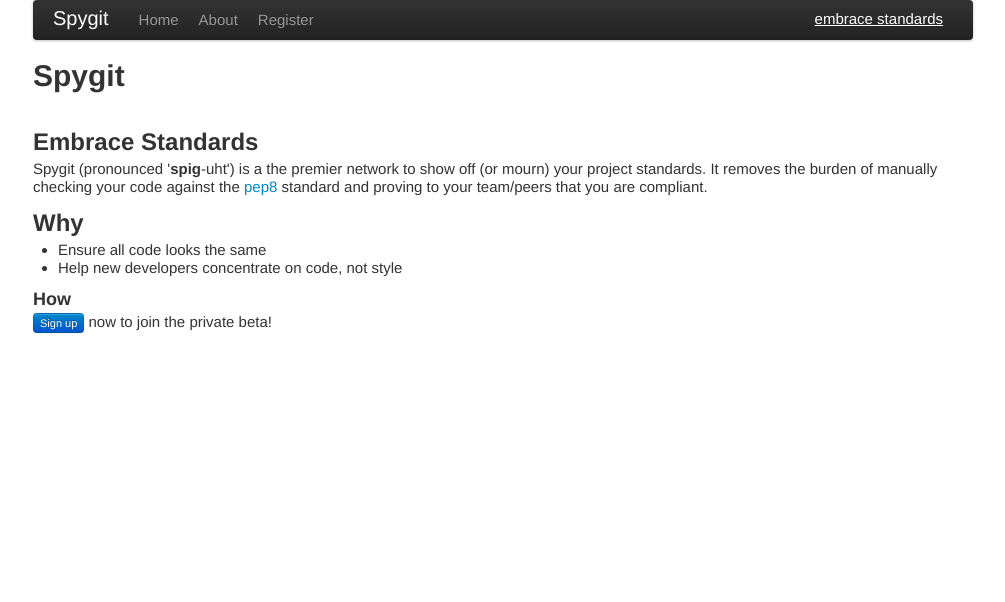
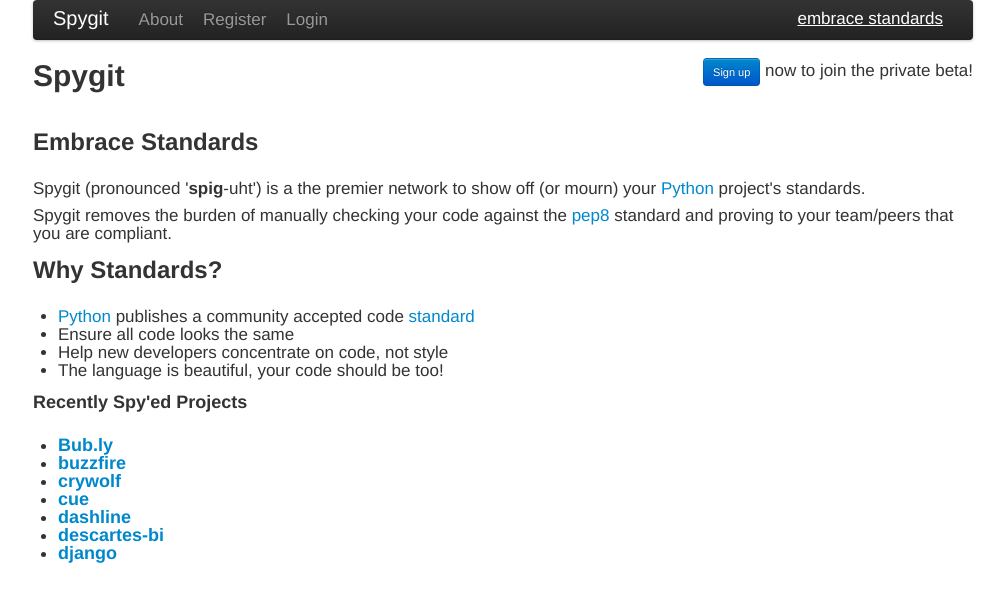
Before and after one commit to durden/split_testing_playground, a Django app: page / in a window 1280 px wide. Shown: the top 602 px of the page, without its empty margins (137-1142 px from the left). Run offline with Django 3.2, Linux system fonts and the light colour scheme.

Commit message:
Add a bit more content

```diff
--- a/assets/css/style.css
+++ b/assets/css/style.css
@@ -1,9 +1,13 @@
 body, p {
-    font-size: 15px;
+    font-size: 17px;
 }
 
 h1 {
     margin-bottom: 30px;
+}
+
+h2, h3, h4, h5, h6 {
+    margin-bottom: 20px;
 }
 
 .form-horizontal {
--- a/templates/about.html
+++ b/templates/about.html
@@ -19,6 +19,12 @@
         application.  I did not feel it was necessary to reproduce all the
         content, etc. here.
     </p>
+    <h2>Find a bug?</h2>
+    <p>
+        Spygit is open source, so
+        <a href="https://github.com/durden/spygit">fork it</a> and help improve
+        it!
+    </p>
     <p>
         The original idea for spygit was partially inspired by the
         <a href="http://validator.w3.org/">HTML validator</a>.
--- a/templates/base.html
+++ b/templates/base.html
@@ -16,9 +16,9 @@
                         <div class="nav-collapse">
                             <ul class="nav">
                                 {% block nav %}
-                                    <li><a href="/">Home</a></li>
                                     <li><a href="/about">About</a></li>
                                     <li><a href="/register">Register</a></li>
+                                    <li><a href="/admin">Login</a></li>
                                 {% endblock %}
                             </ul>
                         </div>
--- a/templates/home.html
+++ b/templates/home.html
@@ -3,27 +3,45 @@
 {% block title %}Home{% endblock %}
 
 {% block content %}
+    <span class="pull-right">
+        <a href="/register/" class="btn btn-small btn-primary">Sign up</a>
+        now to join the private beta!
+    </span>
+
     <h1>Spygit</h1>
 
     <h2>Embrace Standards</h2>
     <p>
         Spygit (pronounced '<strong>spig</strong>-uht') is a the premier
-        network to show off (or mourn) your project standards.
-        It removes the burden of manually checking your code against the
+        network to show off (or mourn) your
+        <a href="http://python.org">Python</a> project's standards.
+    </p>
+    <p>
+        Spygit removes the burden of manually checking your code against the
         <a href="http://www.python.org/dev/peps/pep-0008/">pep8</a> standard
         and proving to your team/peers that you are compliant.
     </p>
 
-    <h2>Why</h2>
+    <h2>Why Standards?</h2>
     <ul>
+        <li>
+            <a href="http://python.org">Python</a> publishes a community
+            accepted code
+            <a href="http://www.python.org/dev/peps/pep-0008/">standard</a>
+        </li>
         <li>Ensure all code looks the same</li>
         <li>Help new developers concentrate on code, not style</li>
+        <li>The language is beautiful, your code should be too!</li>
     </ul>
 
-    <h3>How</h3>
-    <p>
-        <a href="/register/" class="btn btn-mini btn-primary">Sign up</a>
-        now to join the private beta!
-    </p>
-
+    <h3>Recently Spy'ed Projects<h3>
+    <ul>
+        <li><a href="http://spygit.durden.webfactional.com/Bub.ly/">Bub.ly</a></li>
+        <li><a href="http://spygit.durden.webfactional.com/buzzfire/">buzzfire</a></li>
+        <li><a href="http://spygit.durden.webfactional.com/crywolf/">crywolf</a></li>
+        <li><a href="http://spygit.durden.webfactional.com/cue/">cue</a></li>
+        <li><a href="http://spygit.durden.webfactional.com/dashline/">dashline</a></li>
+        <li><a href="http://spygit.durden.webfactional.com/descartes-bi/">descartes-bi</a></li>
+        <li><a href="http://spygit.durden.webfactional.com/django/">django</a></li>
+    </ul>
 {% endblock %}
```
